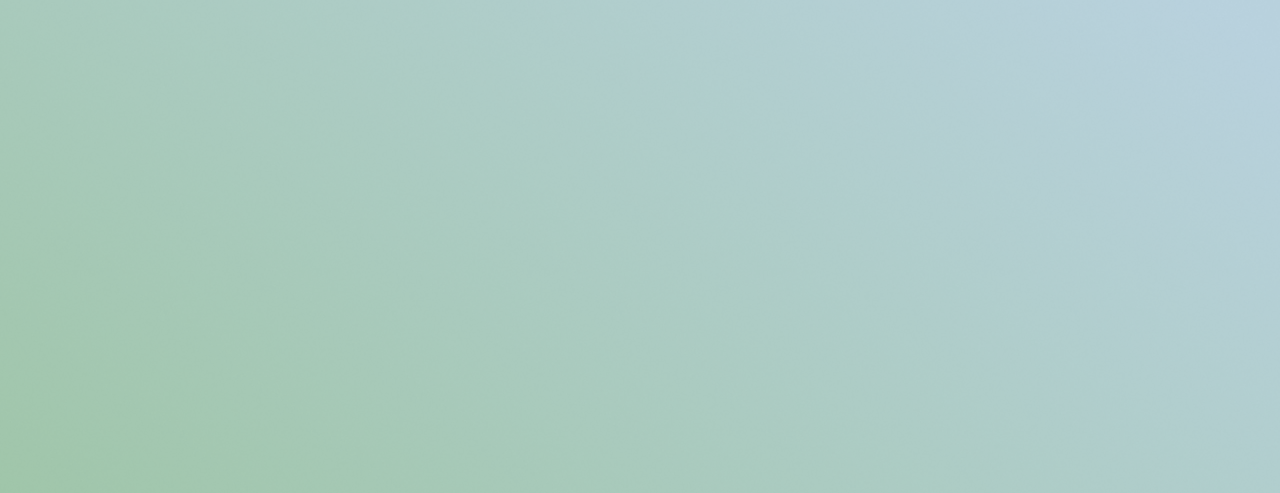
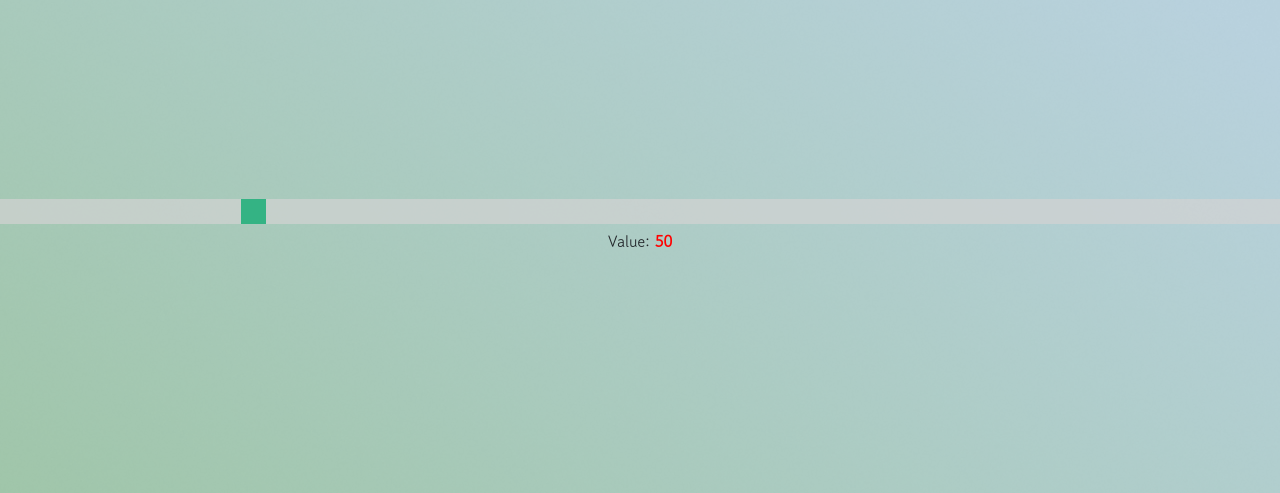
Before and after one commit to jin2313/Getjob_1, a Django app: page /interviews/thres/ in a window 1280 px wide. Shown: the part 164-657 px from the top of the page. Run offline with Django 3.2, Linux system fonts and the light colour scheme; some libraries are stand-ins or nearby versions.

Commit message:
Make Threshold Screen 1

```diff
--- a/interviewapp/templates/interviewapp/threshold.html
+++ b/interviewapp/templates/interviewapp/threshold.html
@@ -8,6 +8,36 @@
     body {
         text-align: center;
     }
+    .slider {
+      -webkit-appearance: none;
+      width: 100%;
+      height: 25px;
+      background: #d3d3d3;
+      outline: none;
+      opacity: 0.7;
+      -webkit-transition: .2s;
+      transition: opacity .2s;
+    }
+
+    .slider:hover {
+      opacity: 1;
+    }
+
+    .slider::-webkit-slider-thumb {
+      -webkit-appearance: none;
+      appearance: none;
+      width: 25px;
+      height: 25px;
+      background: #04AA6D;
+      cursor: pointer;
+    }
+
+    .slider::-moz-range-thumb {
+      width: 25px;
+      height: 25px;
+      background: #04AA6D;
+      cursor: pointer;
+    }
 </style>
 
 <div style="margin-top: 7rem;">
@@ -17,6 +47,14 @@
     <video id="video"></video>
 </div>
 
+<!--슬라이더 바(디자인 고쳐야 할듯.. 아래 링크 참고함-->
+<!--https://www.w3schools.com/howto/howto_js_rangeslider.asp-->
+<div class="slidecontainer">
+    <input type="range" min="1" max="256" value="50" class="slider" id="myRange">
+    <span>Value:</span>
+    <span id="f" style="font-weight:bold;color:red">66</span>
+</div>
+
 <script src="{% static 'js/set_thres.js' %}"></script>
 
 {% endblock %}
--- a/static/js/set_thres.js
+++ b/static/js/set_thres.js
@@ -10,3 +10,12 @@ if (navigator.mediaDevices.getUserMedia) {
             console.log("ERROR");
         });
 }
+
+
+var slide = document.getElementById("myRange");
+var y = document.getElementById("f");
+y.innerHTML = slide.value;
+
+slide.oninput = function() {
+    y.innerHTML = this.value;
+}
```
